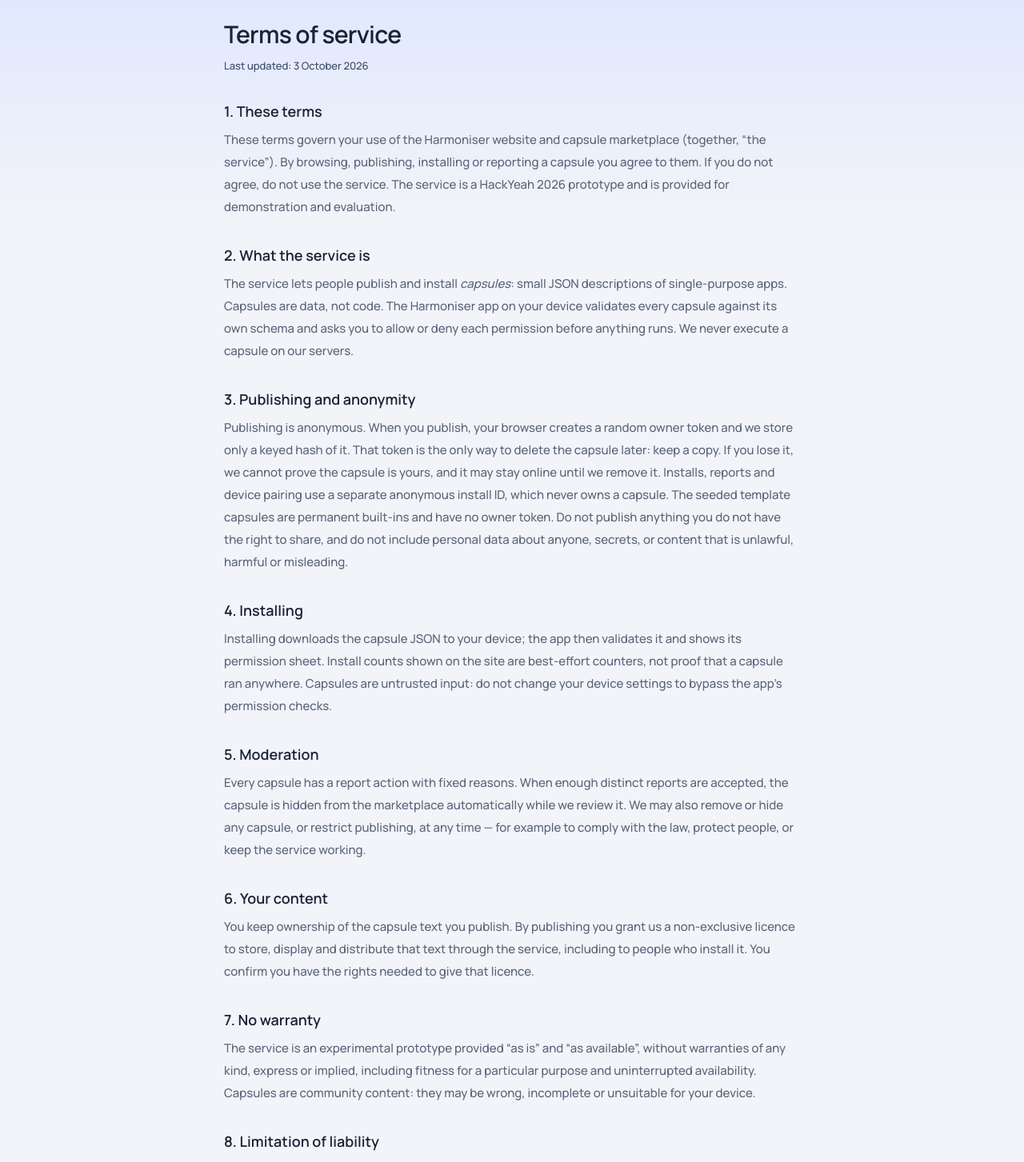
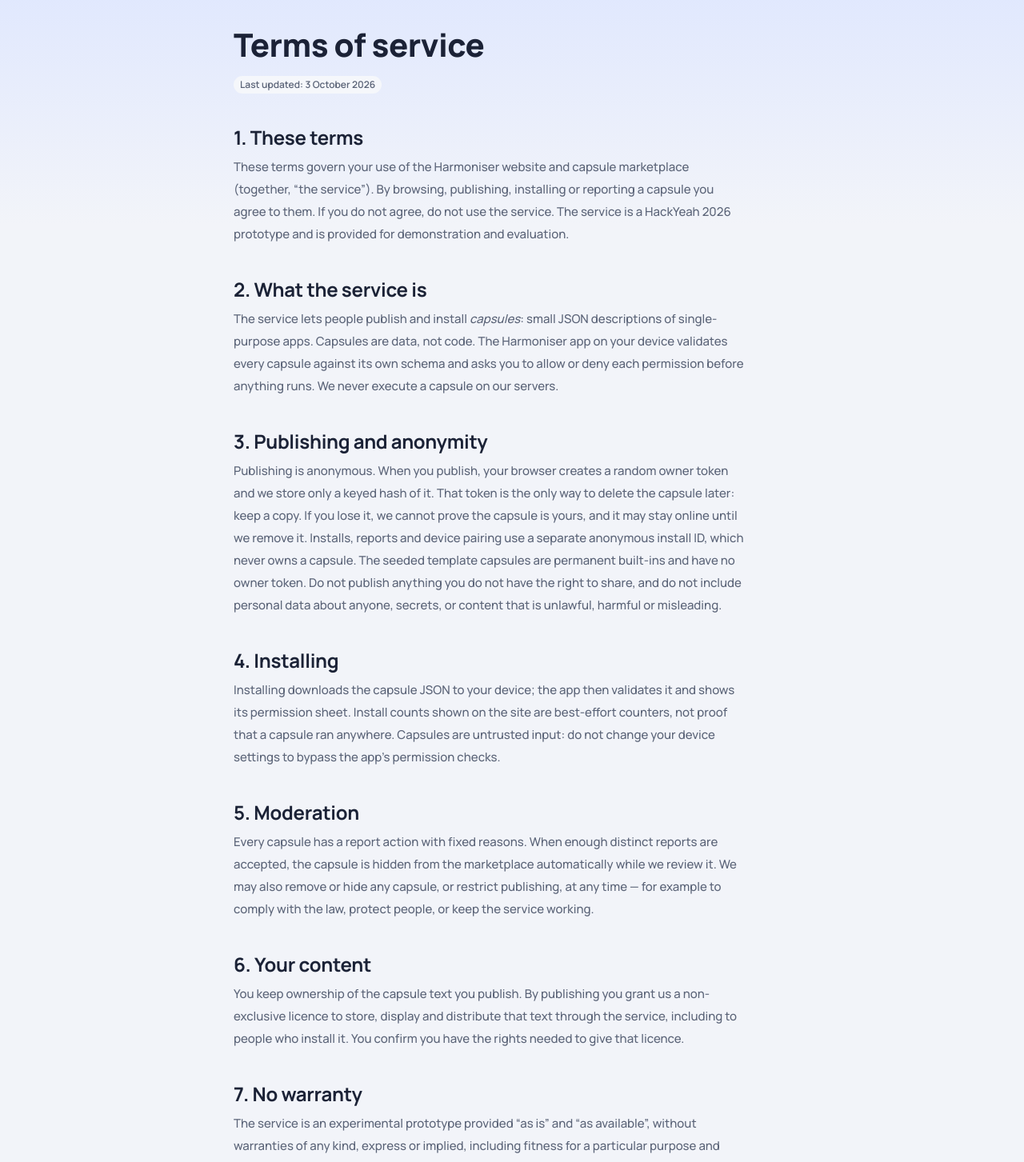
Before and after one commit to SimpsonLWH/harmoniser-web, a Next.js app: page /terms in a window 1280 px wide. Shown: the part 80-1533 px from the top of the page at 80% size. Built offline with nearby package versions, Linux system fonts and the light colour scheme; no server answers.

Commit message:
feat(style): restyle the privacy and terms pages
Display title, date chip, 24px section titles and a 68ch reading column. Text unchanged.

Co-Authored-By: Claude Opus 5.5 <noreply@anthropic.com>

```diff
--- a/app/privacy/page.tsx
+++ b/app/privacy/page.tsx
@@ -8,13 +8,13 @@ export const metadata: Metadata = {
 
 export default function PrivacyPage() {
   return (
-    <article className="mx-auto w-full max-w-3xl px-4 py-12 sm:px-6">
-      <h1 className="text-3xl font-semibold tracking-tight">Privacy policy</h1>
-      <p className="mt-3 text-[13px] text-text-3">Last updated: 3 October 2026</p>
+    <article className="page max-w-[760px] py-10 sm:py-14">
+      <h1 className="page-title">Privacy policy</h1>
+      <p className="chip chip-plain mt-4">Last updated: 3 October 2026</p>
 
-      <div className="mt-8 space-y-8 text-[15px] leading-7 text-text-2">
+      <div className="mt-10 max-w-[68ch] space-y-10 text-label leading-7 text-text-2">
         <section>
-          <h2 className="text-[18px] font-semibold text-text">Who is responsible</h2>
+          <h2 className="section-title">Who is responsible</h2>
           <p className="mt-2">
             The Harmoniser project (&ldquo;we&rdquo;, &ldquo;us&rdquo;) runs this website and the
             capsule marketplace, and publishes the Harmoniser app for HarmonyOS. For the purposes
@@ -28,7 +28,7 @@ export default function PrivacyPage() {
         </section>
 
         <section>
-          <h2 className="text-[18px] font-semibold text-text">What the app does on your device</h2>
+          <h2 className="section-title">What the app does on your device</h2>
           <ul className="mt-2 list-disc space-y-2 pl-5">
             <li>
               Capsules you create, their state (counters, checklists, timers) and your permission
@@ -52,7 +52,7 @@ export default function PrivacyPage() {
         </section>
 
         <section>
-          <h2 className="text-[18px] font-semibold text-text">What the marketplace stores</h2>
+          <h2 className="section-title">What the marketplace stores</h2>
           <p className="mt-2">
             If you publish a capsule on this site, or install one, we process:
           </p>
@@ -89,7 +89,7 @@ export default function PrivacyPage() {
         </section>
 
         <section>
-          <h2 className="text-[18px] font-semibold text-text">Why we may process it (legal bases)</h2>
+          <h2 className="section-title">Why we may process it (legal bases)</h2>
           <ul className="mt-2 list-disc space-y-2 pl-5">
             <li>
               <strong className="font-medium text-text">Performance of a service you asked for</strong>{" "}
@@ -108,7 +108,7 @@ export default function PrivacyPage() {
         </section>
 
         <section>
-          <h2 className="text-[18px] font-semibold text-text">How long we keep it</h2>
+          <h2 className="section-title">How long we keep it</h2>
           <ul className="mt-2 list-disc space-y-2 pl-5">
             <li>
               Published capsules: until the publisher deletes them or we remove them (deletion
@@ -121,7 +121,7 @@ export default function PrivacyPage() {
         </section>
 
         <section>
-          <h2 className="text-[18px] font-semibold text-text">Who processes it with us</h2>
+          <h2 className="section-title">Who processes it with us</h2>
           <p className="mt-2">
             The site and its API run on Vercel, and the data is stored in MongoDB Atlas. Both are
             established providers that process data on our behalf, and both may process data
@@ -131,7 +131,7 @@ export default function PrivacyPage() {
         </section>
 
         <section>
-          <h2 className="text-[18px] font-semibold text-text">Your rights</h2>
+          <h2 className="section-title">Your rights</h2>
           <p className="mt-2">
             Under the GDPR you can ask for access to your data, correction, deletion, restriction,
             portability, and you can object to processing based on legitimate interests. Because
@@ -150,7 +150,7 @@ export default function PrivacyPage() {
         </section>
 
         <section>
-          <h2 className="text-[18px] font-semibold text-text">Security and children</h2>
+          <h2 className="section-title">Security and children</h2>
           <p className="mt-2">
             Traffic is encrypted in transit; authentication credentials are sent to the API over
             HTTPS and stored only as keyed hashes. The database user is least-privilege. The
@@ -160,7 +160,7 @@ export default function PrivacyPage() {
         </section>
 
         <section>
-          <h2 className="text-[18px] font-semibold text-text">Changes</h2>
+          <h2 className="section-title">Changes</h2>
           <p className="mt-2">
             We will update this page when the marketplace changes, and the date at the top will
             change with it. This notice covers the HackYeah 2026 prototype and will be reviewed
--- a/app/terms/page.tsx
+++ b/app/terms/page.tsx
@@ -8,13 +8,13 @@ export const metadata: Metadata = {
 
 export default function TermsPage() {
   return (
-    <article className="mx-auto w-full max-w-3xl px-4 py-12 sm:px-6">
-      <h1 className="text-3xl font-semibold tracking-tight">Terms of service</h1>
-      <p className="mt-3 text-[13px] text-text-3">Last updated: 3 October 2026</p>
+    <article className="page max-w-[760px] py-10 sm:py-14">
+      <h1 className="page-title">Terms of service</h1>
+      <p className="chip chip-plain mt-4">Last updated: 3 October 2026</p>
 
-      <div className="mt-8 space-y-8 text-[15px] leading-7 text-text-2">
+      <div className="mt-10 max-w-[68ch] space-y-10 text-label leading-7 text-text-2">
         <section>
-          <h2 className="text-[18px] font-semibold text-text">1. These terms</h2>
+          <h2 className="section-title">1. These terms</h2>
           <p className="mt-2">
             These terms govern your use of the Harmoniser website and capsule marketplace
             (together, &ldquo;the service&rdquo;). By browsing, publishing, installing or reporting a
@@ -24,7 +24,7 @@ export default function TermsPage() {
         </section>
 
         <section>
-          <h2 className="text-[18px] font-semibold text-text">2. What the service is</h2>
+          <h2 className="section-title">2. What the service is</h2>
           <p className="mt-2">
             The service lets people publish and install <em>capsules</em>: small JSON descriptions
             of single-purpose apps. Capsules are data, not code. The Harmoniser app on your device
@@ -34,7 +34,7 @@ export default function TermsPage() {
         </section>
 
         <section>
-          <h2 className="text-[18px] font-semibold text-text">3. Publishing and anonymity</h2>
+          <h2 className="section-title">3. Publishing and anonymity</h2>
           <p className="mt-2">
             Publishing is anonymous. When you publish, your browser creates a random owner token
             and we store only a keyed hash of it. That token is the only way to delete the capsule
@@ -48,7 +48,7 @@ export default function TermsPage() {
         </section>
 
         <section>
-          <h2 className="text-[18px] font-semibold text-text">4. Installing</h2>
+          <h2 className="section-title">4. Installing</h2>
           <p className="mt-2">
             Installing downloads the capsule JSON to your device; the app then validates it and
             shows its permission sheet. Install counts shown on the site are best-effort counters,
@@ -58,7 +58,7 @@ export default function TermsPage() {
         </section>
 
         <section>
-          <h2 className="text-[18px] font-semibold text-text">5. Moderation</h2>
+          <h2 className="section-title">5. Moderation</h2>
           <p className="mt-2">
             Every capsule has a report action with fixed reasons. When enough distinct reports are
             accepted, the capsule is hidden from the marketplace automatically while we review it.
@@ -68,7 +68,7 @@ export default function TermsPage() {
         </section>
 
         <section>
-          <h2 className="text-[18px] font-semibold text-text">6. Your content</h2>
+          <h2 className="section-title">6. Your content</h2>
           <p className="mt-2">
             You keep ownership of the capsule text you publish. By publishing you grant us a
             non-exclusive licence to store, display and distribute that text through the service,
@@ -78,7 +78,7 @@ export default function TermsPage() {
         </section>
 
         <section>
-          <h2 className="text-[18px] font-semibold text-text">7. No warranty</h2>
+          <h2 className="section-title">7. No warranty</h2>
           <p className="mt-2">
             The service is an experimental prototype provided &ldquo;as is&rdquo; and &ldquo;as
             available&rdquo;, without warranties of any kind, express or implied, including
@@ -88,7 +88,7 @@ export default function TermsPage() {
         </section>
 
         <section>
-          <h2 className="text-[18px] font-semibold text-text">8. Limitation of liability</h2>
+          <h2 className="section-title">8. Limitation of liability</h2>
           <p className="mt-2">
             To the fullest extent permitted by law, we are not liable for indirect or consequential
             losses, loss of data, or damage arising from capsules published by others or from your
@@ -98,7 +98,7 @@ export default function TermsPage() {
         </section>
 
         <section>
-          <h2 className="text-[18px] font-semibold text-text">9. Changes</h2>
+          <h2 className="section-title">9. Changes</h2>
           <p className="mt-2">
             We may change the service and these terms. The date at the top will change when we do,
             and continued use after a change means you accept the updated terms.
@@ -106,7 +106,7 @@ export default function TermsPage() {
         </section>
 
         <section>
-          <h2 className="text-[18px] font-semibold text-text">10. Governing law</h2>
+          <h2 className="section-title">10. Governing law</h2>
           <p className="mt-2">
             These terms are governed by the law of Poland. The courts of Poland have jurisdiction
             over any dispute, without affecting any consumer rights you have where you live. A
```
